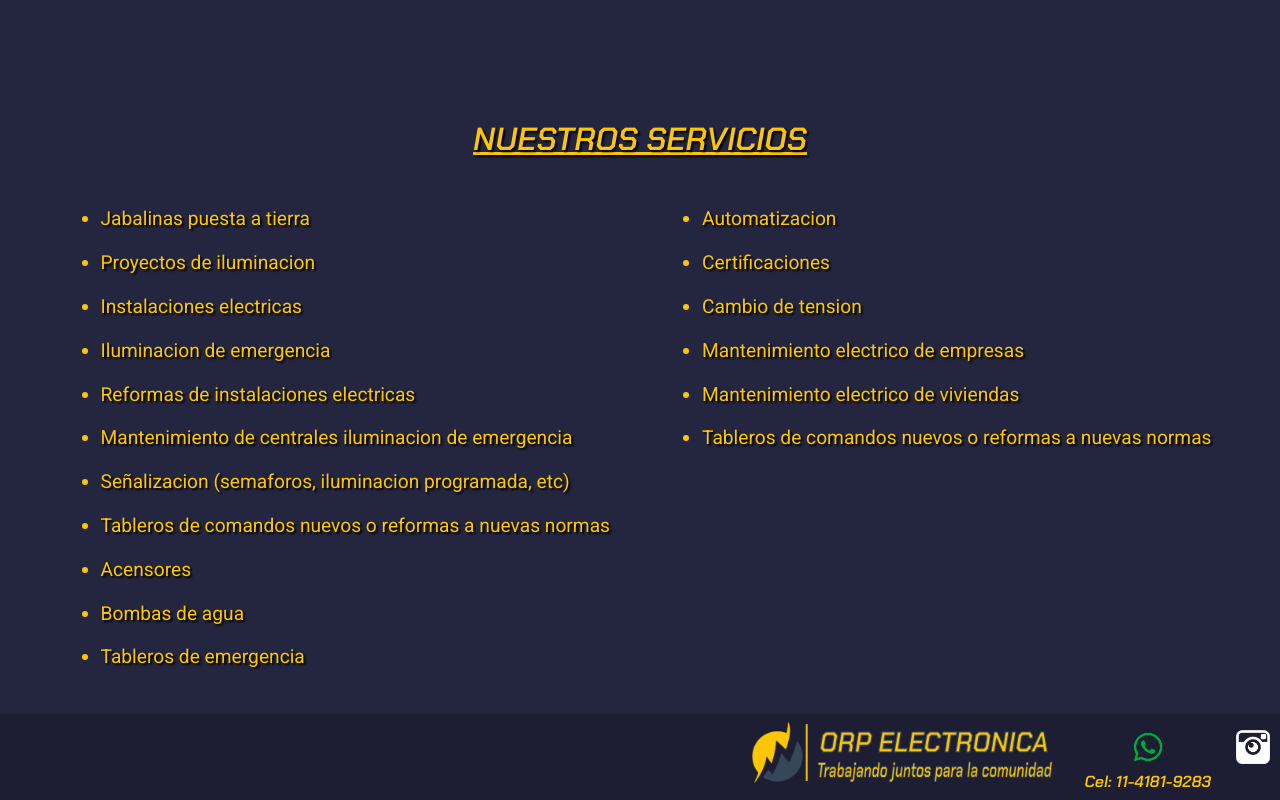
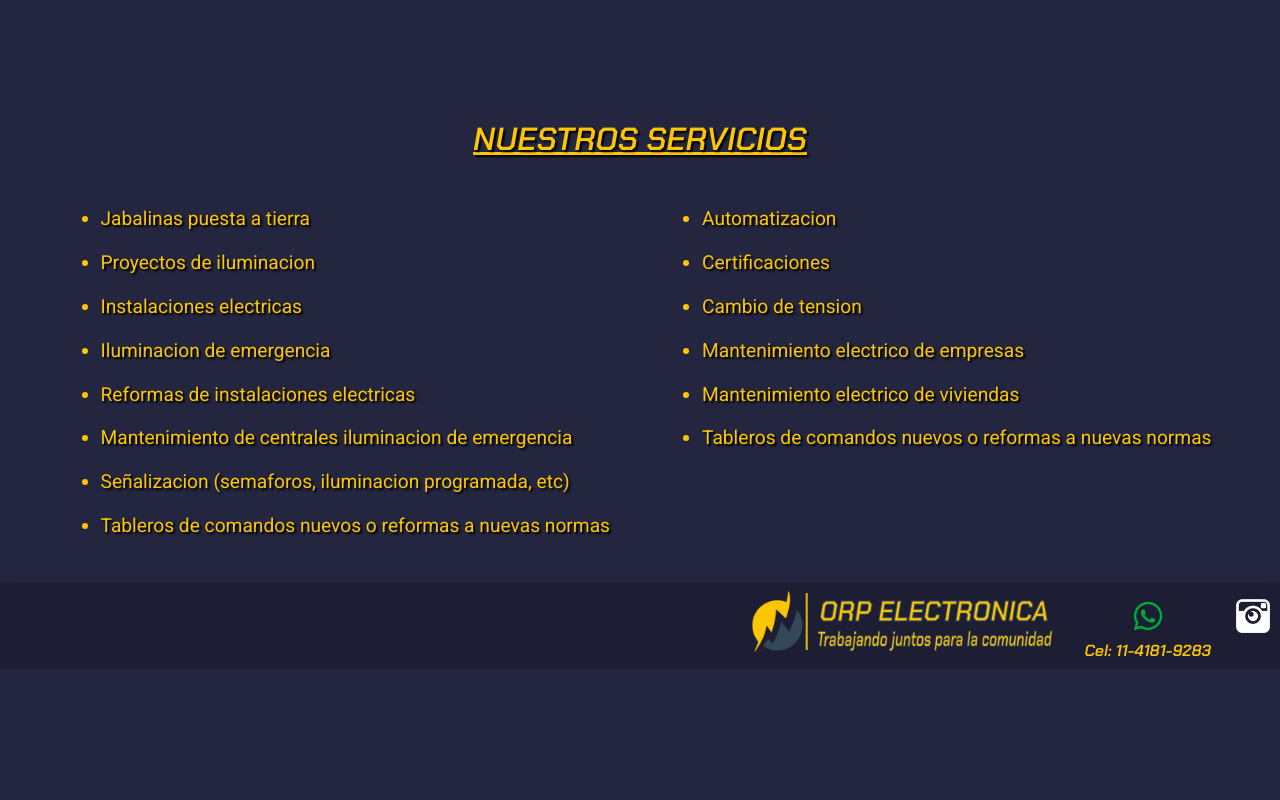
Before and after one commit to mperez94/Web_ORPElectronica_Proyecto, a website: page index.html in a window 1280 px wide. Shown: the part 1174-1974 px from the top of the page. After the commit the page ends 1843 px from the top, so only its background shows below. Drawn offline with nearby package versions, Linux system fonts and the light colour scheme.

Commit message:
eliminacion-li-servicios

```diff
--- a/index.html
+++ b/index.html
@@ -147,11 +147,6 @@
             <li>Mantenimiento de centrales iluminacion de emergencia</li>
             <li>Señalizacion (semaforos, iluminacion programada, etc)</li>
             <li>Tableros de comandos nuevos o reformas a nuevas normas</li>
-
-            <li>Acensores</li>
-            <li>Bombas de agua</li>
-            <li>Tableros de emergencia</li>
-
         </ul>
 
         <ul class="ul-servicios ul2">
```
